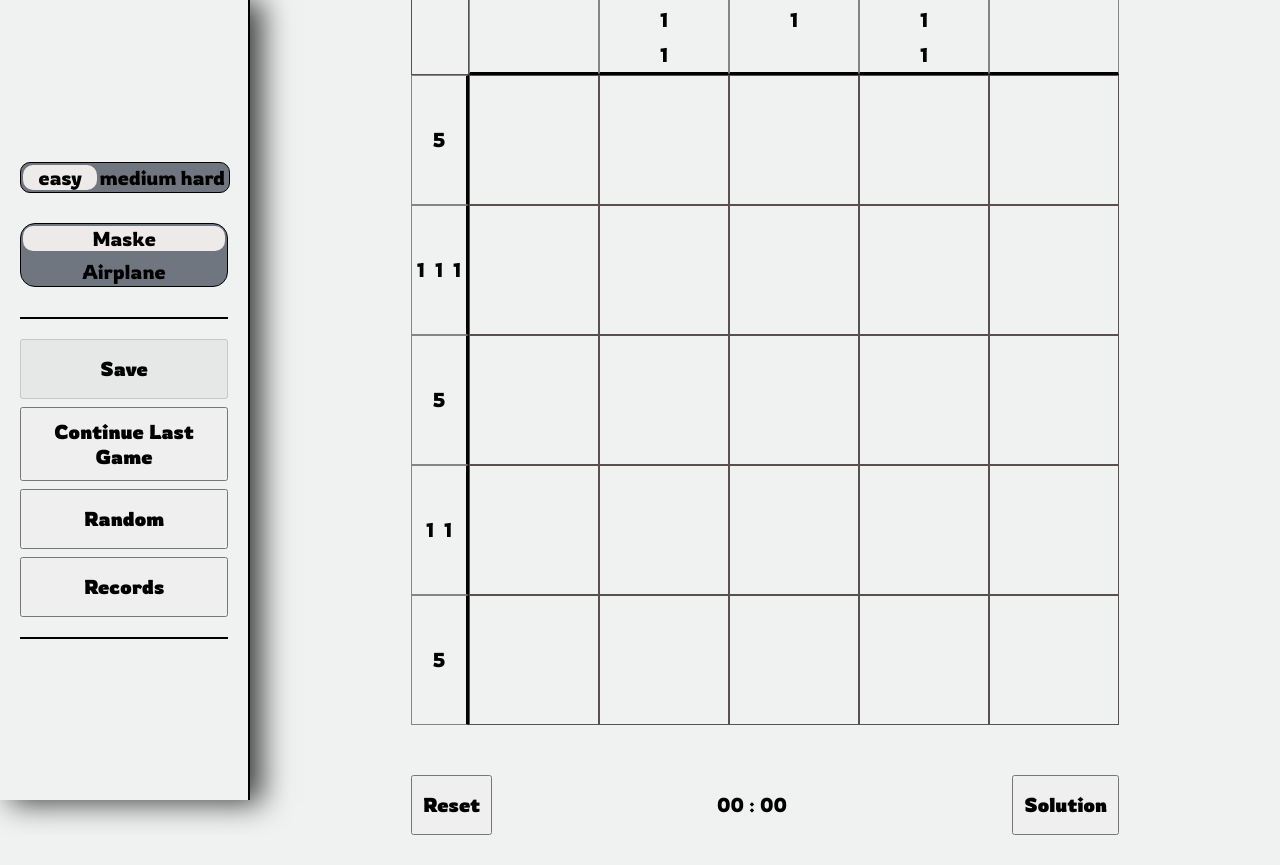
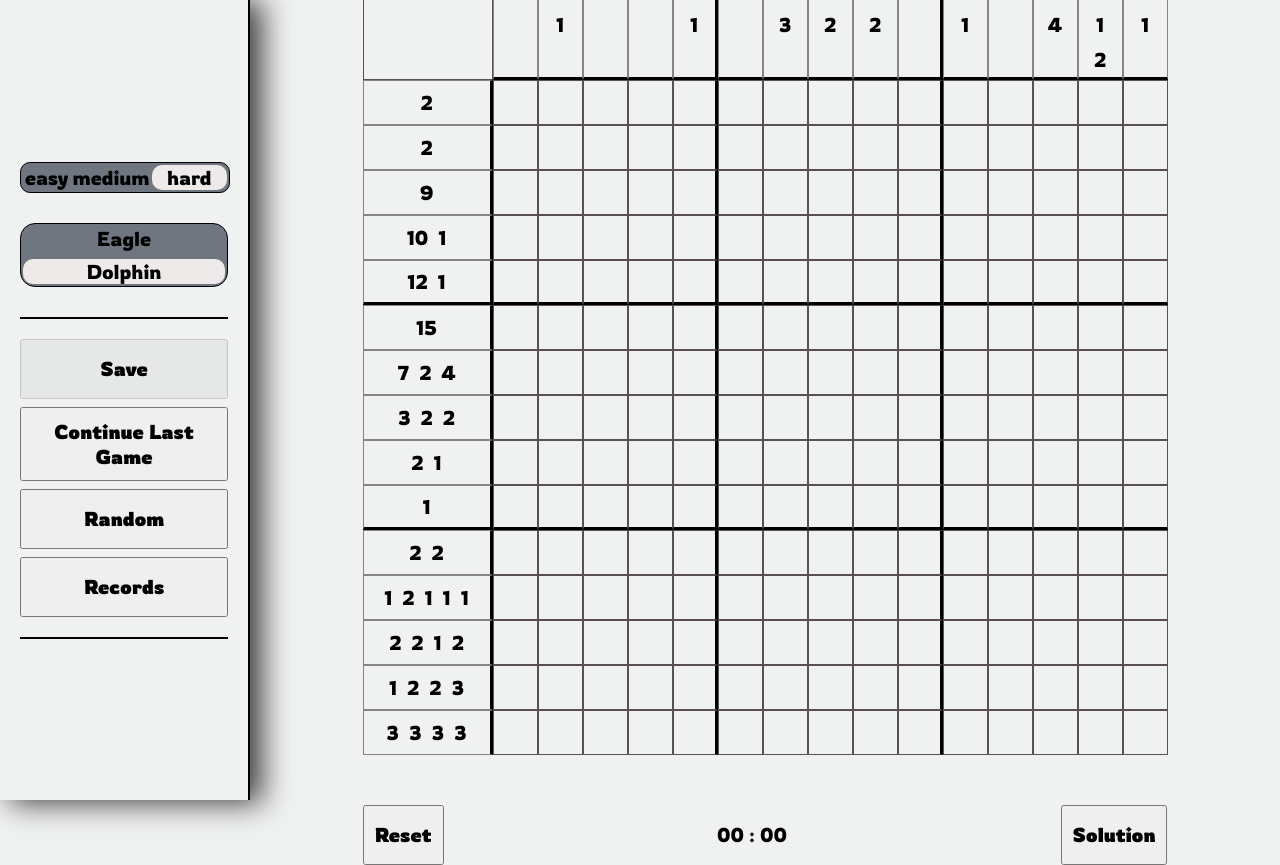
Before and after one commit to FranticMario/nonogram-game, a website with bundled scripts: page index.html in a window 1280 px wide. Both pictures are taken after a click on the button "Random". Before the commit the page ends 835 px from the top, so only its background shows below. Built offline with nearby package versions, Linux system fonts and the light colour scheme.

Commit message:
feat: add random btn

```diff
--- a/sass/layout/_nonogram.scss
+++ b/sass/layout/_nonogram.scss
@@ -155,7 +155,7 @@
     display: flex;
     align-items: center;
     justify-content: center;
-    width: 100%;
+    width: 130px;
     height: 130px;
     border: 1px solid var(--hint-color);
     border-right: 3px solid var(--cell-border-color)
--- a/src/app/app.js
+++ b/src/app/app.js
@@ -24,6 +24,8 @@ export default class AppView extends View {
         this.gameLevelMode.register(this.nonogramBoard);
         this.gameLevelMode.register(this.nonogramGameManagmentContainer);
         this.gameLevelMode.register(this.gameButtonsContainer)
+        this.gameLevelMode.register(this.gameLevelContainer)
+
 
         this.nonogramBoard.register(this.nonogramGameManagmentContainer);
         this.nonogramBoard.register(this.gameButtonsContainer)
--- a/src/sidebard/game-buttons-container/game-buttons-container.js
+++ b/src/sidebard/game-buttons-container/game-buttons-container.js
@@ -1,3 +1,4 @@
+import puzzles from "../../data/puzzles.js";
 import View from "../../utils/view.js"
 import Records from "./records/records.js";
 
@@ -15,6 +16,7 @@ export default class GameButtonsView extends View {
         this.lastGameBtn = this.createElement("button", "Continue Last Game", "btn")
         this.saveBtn.disabled = true
         this.actulyGameboard = null;
+        this.previousIndex = null;
         this.wrapper.append(this.saveBtn, this.lastGameBtn)
         this.createContinueLastGameButton();
         this.createRandomGameButton();
@@ -50,12 +52,15 @@ export default class GameButtonsView extends View {
         this.lastGameBtn.addEventListener("click", () => {
             const getLocalItem = JSON.parse(localStorage.getItem("last game"))
 
+            this.levelContainer.nameGame = getLocalItem.name
+            this.modeContainer.gameName = getLocalItem.name
+
             this.levelContainer.createBtnLevel(getLocalItem.level)
             this.levelContainer.notifyAll(getLocalItem.level, getLocalItem.name)
             this.modeContainer.notifyAll(getLocalItem.name, getLocalItem.level)
             this.nonogramManagmentContainer.setLastGameTimer(getLocalItem.timer)
             this.nonogramManagmentContainer.startTimer()
-
+            this.saveBtn.disabled = false;
             const arrGameboard = Array.from(this.nonogramGameBoard.getNonogramCointainer())
             arrGameboard.forEach((cell, index) => {
                 if(getLocalItem.matrix[index] === 1) {
@@ -71,6 +76,29 @@ export default class GameButtonsView extends View {
 
     createRandomGameButton() {
         const randomGame = this.createElement("button", "Random", "btn")
+
+        randomGame.addEventListener("click", () => {
+
+            let newIndex;
+
+
+            do {
+                newIndex = Math.floor(Math.random() * puzzles.length);
+            } while (newIndex === this.previousIndex);
+
+
+            this.previousIndex = newIndex;
+
+            this.levelContainer.nameGame = puzzles[newIndex].name
+            this.modeContainer.gameName = puzzles[newIndex].name
+
+            this.levelContainer.createBtnLevel(puzzles[newIndex].level)
+            this.levelContainer.notifyAll(puzzles[newIndex].level, puzzles[newIndex].name)
+            this.modeContainer.notifyAll(puzzles[newIndex].name, puzzles[newIndex].level)
+
+        })
+
+
 
         this.wrapper.append(randomGame)
     }
--- a/src/sidebard/game-level-container/game-level.js
+++ b/src/sidebard/game-level-container/game-level.js
@@ -15,7 +15,7 @@ export default class GameLevelView extends View {
         this.wrapper = this.createElement('div', "", ["game__level-container"]);
 
         this.actions = [];
-
+        this.nameGame = "Maske";
         this.createBtnLevel("easy");
     }
 
@@ -43,7 +43,7 @@ export default class GameLevelView extends View {
         })
 
         currentTarget.classList.add("tag-selected");
-        this.notifyAll(selectedLevel);
+        this.notifyAll(selectedLevel, this.nameGame);
     }
 
 
@@ -51,7 +51,7 @@ export default class GameLevelView extends View {
         return this.wrapper;
     }
 
-    notifyAll(selectedTag, name = "Maske") {
+    notifyAll(selectedTag, name) {
         return this.actions.forEach(subs => subs.updateMode(selectedTag, name))
     }
 
--- a/src/sidebard/game-level-mode-container/game-level-mode.js
+++ b/src/sidebard/game-level-mode-container/game-level-mode.js
@@ -3,6 +3,7 @@ import GameBoardView from "../../gameboard/gameboard.js";
 import View from "../../utils/view.js"
 import GameBoardManagmentView from "../../gameboard/reset_timer_solution/gameboard-managment.js";
 import GameButtonsView from "../game-buttons-container/game-buttons-container.js";
+import GameLevelView from "../game-level-container/game-level.js";
 
 export default class GameLevelMode extends View {
     constructor() {
@@ -36,7 +37,9 @@ export default class GameLevelMode extends View {
 
         this.gameName = eventTarget.textContent;
         currentContainer.forEach(item => item.classList.contains("tag-selected") ? item.classList.remove("tag-selected") : null)
+
         eventTarget.classList.add("tag-selected");
+        console.log(this.gameName)
 
         this.notifyAll(this.gameName, level)
 
@@ -58,6 +61,9 @@ export default class GameLevelMode extends View {
                 subs.resetTimer()
             } else if(subs instanceof GameButtonsView) {
                 subs.saveBtn.disabled = true;
+            } else if(subs instanceof GameLevelView ) {
+                console.log(this.gameName)
+                subs.nameGame = this.gameName
             }
 
         } )
```
Also changed, not shown: sass/style.css.
